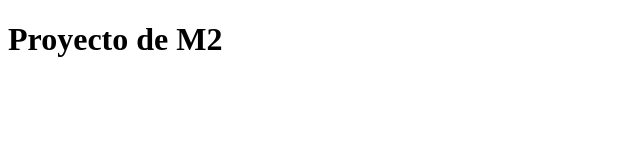
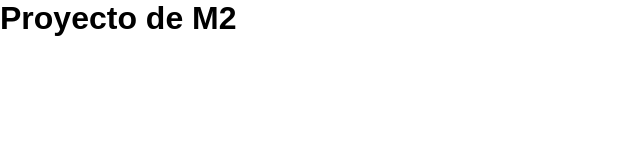
Before and after one commit to pi-rym/PM2-MArboledaLopez, a website: page front/index.html in a window 1280 px wide. Shown: the whole page, without its empty margins (0-640 px from the left). Drawn offline with Linux system fonts and the light colour scheme.

Commit message:
todo listo ahora si

```diff
--- a/front/index.html
+++ b/front/index.html
@@ -3,6 +3,8 @@
   <head>
     <meta charset="UTF-8" />
     <meta name="viewport" content="width=device-width, initial-scale=1.0" />
+    <link rel="stylesheet" href="./styles/reset.css">
+    <link rel="stylesheet" href="styles/styles.css">
     <title>Document</title>
   </head>
   <body>
```
